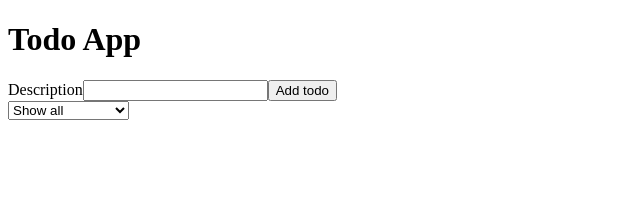
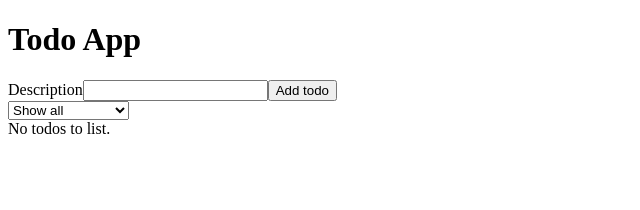
Before and after one commit to rfcaio/react-todo-app, a React app: page / in a window 1280 px wide. Shown: the top 210 px of the page, without its empty margins (0-640 px from the left). Built offline with nearby package versions, Linux system fonts and the light colour scheme.

Commit message:
add a message when todo list is empty

```diff
--- a/src/Todo/List/TodoList.js
+++ b/src/Todo/List/TodoList.js
@@ -13,10 +13,16 @@ const defaultProps = {
 const TodoList = ({ todos, onToggleDone }) => (
   <div>
     {
+      todos.length > 0
+        ? (
           todos.map(todo => {
-        let { id, description, done } = todo
+            const { id, description, done } = todo
             return (
-          <div key={id} style={{ cursor: 'pointer' }} onClick={() => { onToggleDone(id) }}>
+              <div
+                key={id}
+                style={{ cursor: 'pointer' }}
+                onClick={() => { onToggleDone(id) }}
+              >
                 {
                   done
                     ? <s className="todo-list-item-done">{description}</s>
@@ -25,6 +31,8 @@ const TodoList = ({ todos, onToggleDone }) => (
               </div>
             )
           })
+        )
+        : 'No todos to list.'
     }
   </div>
 )
```
Also changed, not shown: 1 other file (tests, documents, lock files or other folders). Lines whose indentation alone changed are shown as unchanged.
